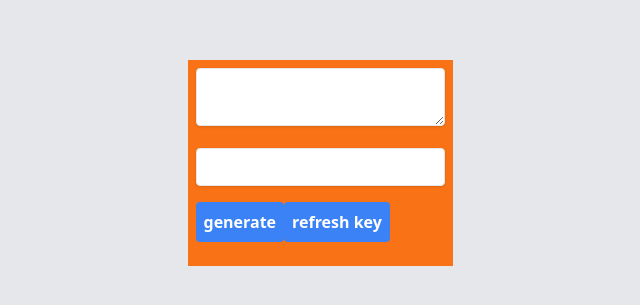
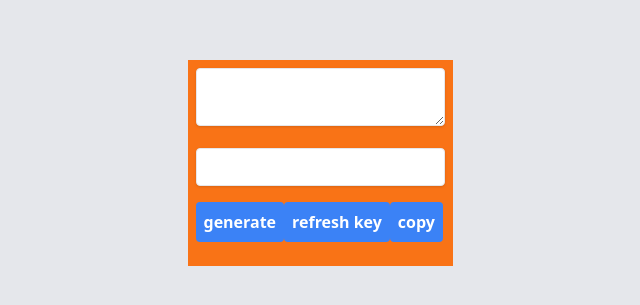
Before and after one commit to maxyou/HideText, a Next.js app: page / in a window 1280 px wide. Shown: the part 237-542 px from the top of the page, without its empty margins (320-960 px from the left). Built offline with nearby package versions, Linux system fonts and the light colour scheme.

Commit message:
copy to clipboard

```diff
--- a/pages/index.tsx
+++ b/pages/index.tsx
@@ -25,7 +25,13 @@ const Home: NextPage = () => {
     result = deXorStr(xor as string, key as string)
     // console.log(`deXorStr ${xor} with ${key}, result:${result}`)
   }
-
+  const copyFinalLink = async () => {
+    if ("clipboard" in navigator) {
+      await navigator.clipboard.writeText(finalLink);
+    } else {
+      document.execCommand("copy", true, finalLink);
+    }
+  }
   const refreshKey = async () => {
     setXorKey(getRandomAlphaNum(8))
   }
@@ -74,6 +80,8 @@ const Home: NextPage = () => {
                 onClick={genetateCipherText}>generate</button>
               <button className='bg-blue-500 hover:bg-blue-700 text-white font-bold p-2 rounded'
                 onClick={refreshKey}>refresh key</button>
+              <button className='bg-blue-500 hover:bg-blue-700 text-white font-bold p-2 rounded'
+                onClick={copyFinalLink}>copy</button>
             </div>
             <div className='p-2'>
               <p className='w-auto h-auto break-all'>
```
